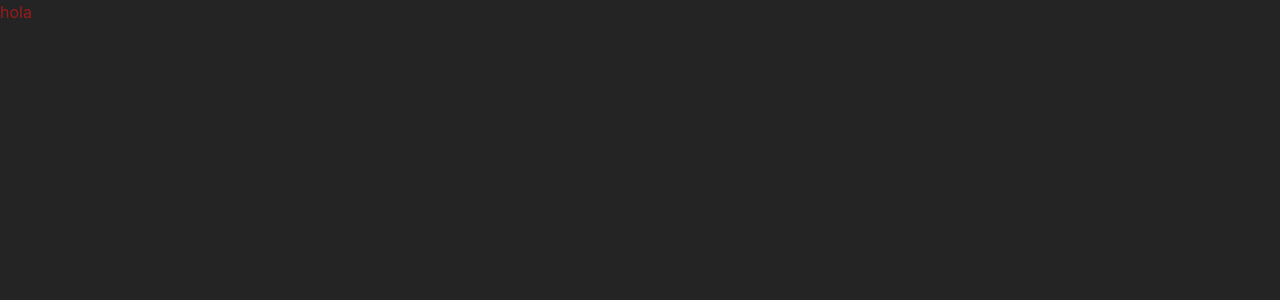
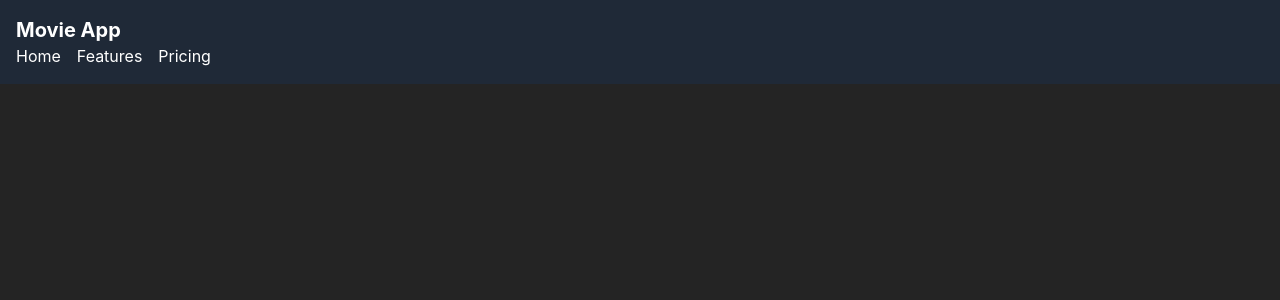
Before and after one commit to Ovtt17/movies-project, a React (Vite) app: page / in a window 1280 px wide. Shown: the top 300 px of the page. Built offline with nearby package versions, Linux system fonts and the light colour scheme.

Commit message:
Add Navigation component to App

```diff
--- a/src/App.tsx
+++ b/src/App.tsx
@@ -1,11 +1,12 @@
 import './App.css'
+import Navigation from './components/Navigation'
 
 function App() {
 
   return (
-    <div className='text-amber-500'>
-      <p className='text-red-800'>hola</p>
-    </div>
+    <>
+      <Navigation />
+    </>
   )
 }
 
```
